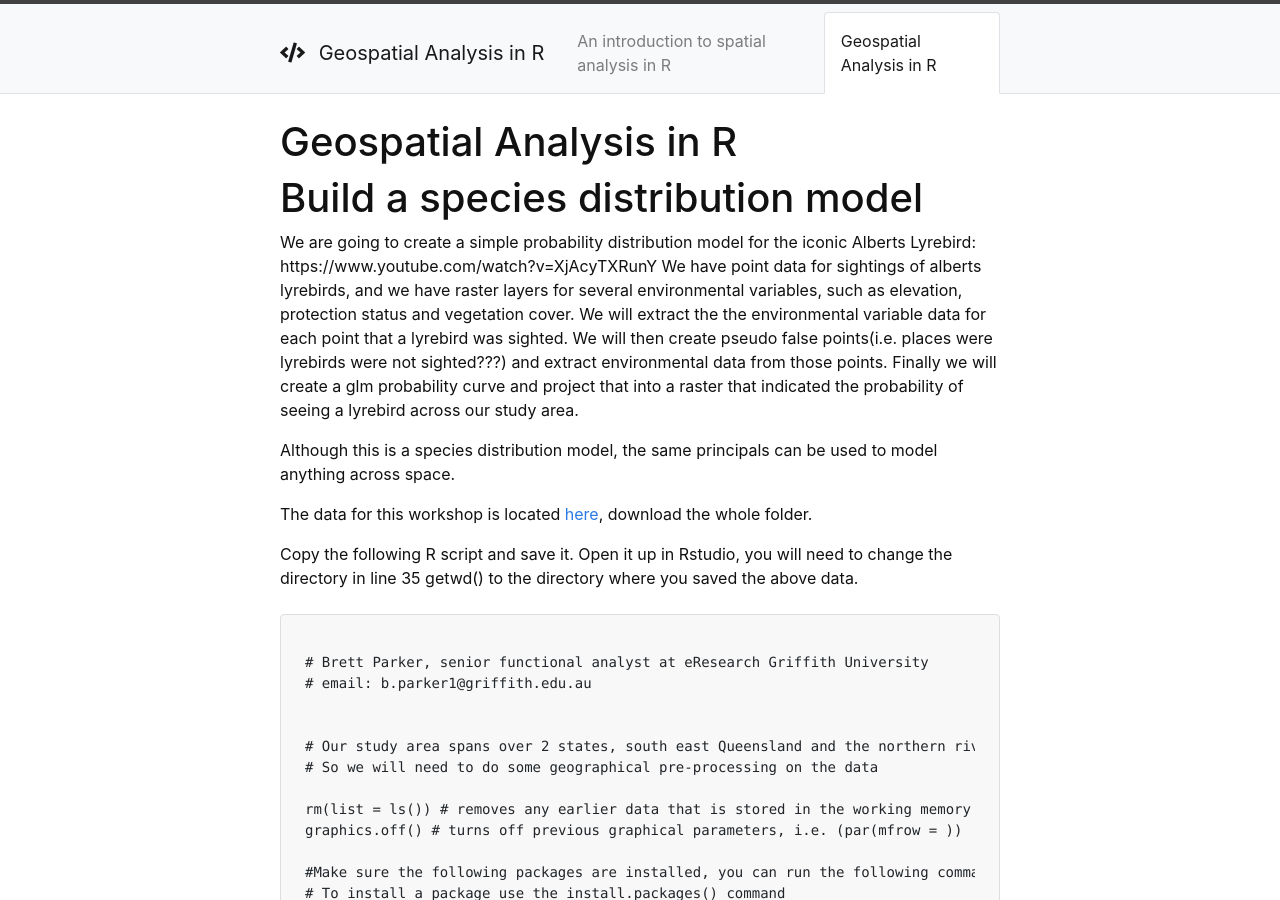
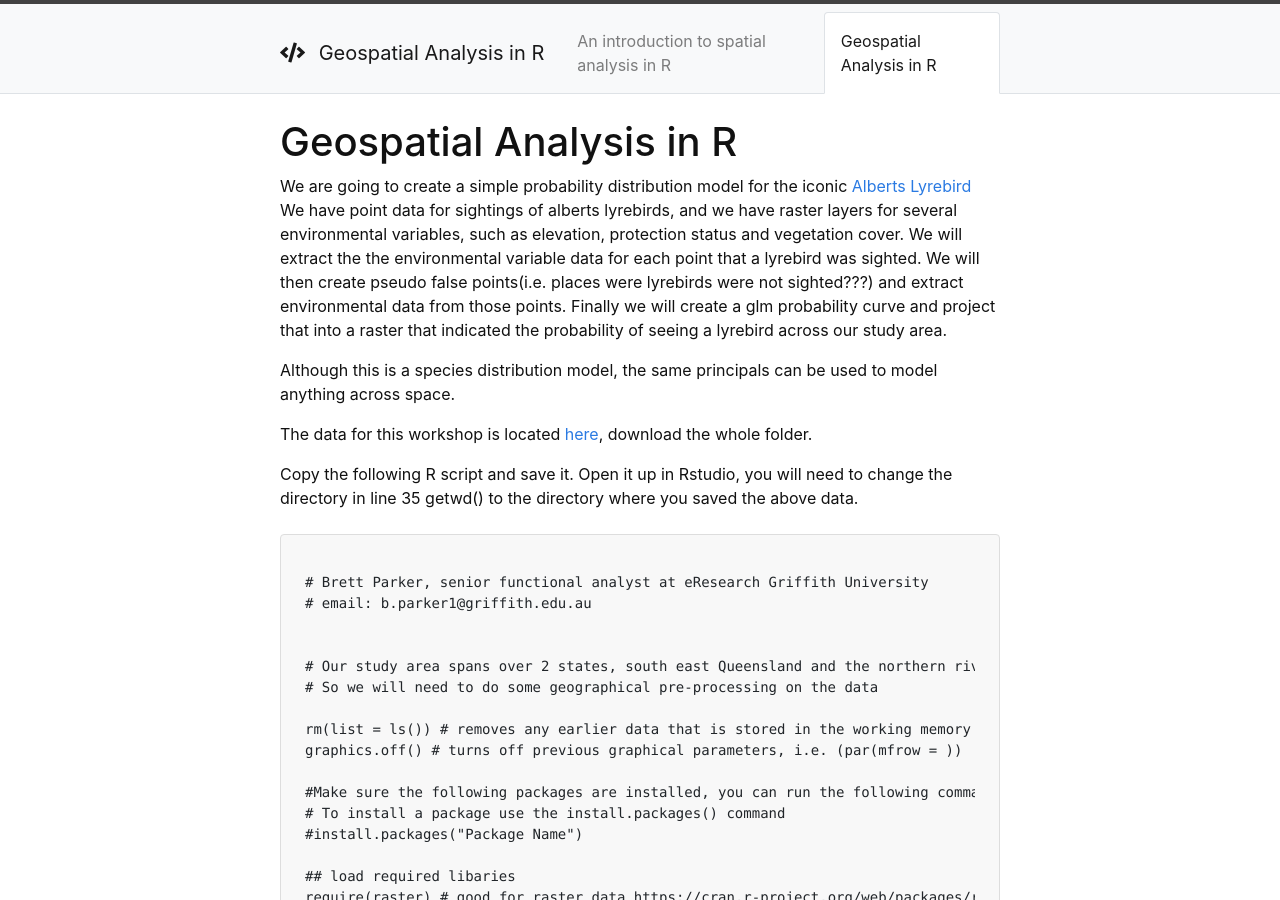
Before and after one commit to gu-eresearch/RgeospatialWorkshop, a Jekyll site: the page built from content/1-intro.md, in a window 1280 px wide and 900 px high. Built offline with Jekyll 4.4.1, drawn with Linux system fonts in a browser that asks for light colours.

Commit message:
update lyrebird youtube link

```diff
--- a/content/1-intro.md
+++ b/content/1-intro.md
@@ -3,9 +3,7 @@ title: Geospatial Analysis in R
 nav: Geospatial Analysis in R
 ---
 
-# Build a species distribution model
-
-We are going to create a simple probability distribution model for the iconic Alberts Lyrebird: https://www.youtube.com/watch?v=XjAcyTXRunY
+We are going to create a simple probability distribution model for the iconic <a href='https://www.youtube.com/watch?v=XjAcyTXRunY'>Alberts Lyrebird</a>
 We have point data for sightings of alberts lyrebirds, and we have raster layers for several environmental variables, such as elevation, protection status and vegetation cover.
 We will extract the the environmental variable data for each point that a lyrebird was sighted.
 We will then create pseudo false points(i.e. places were lyrebirds were not sighted???) and extract environmental data from those points.
```
